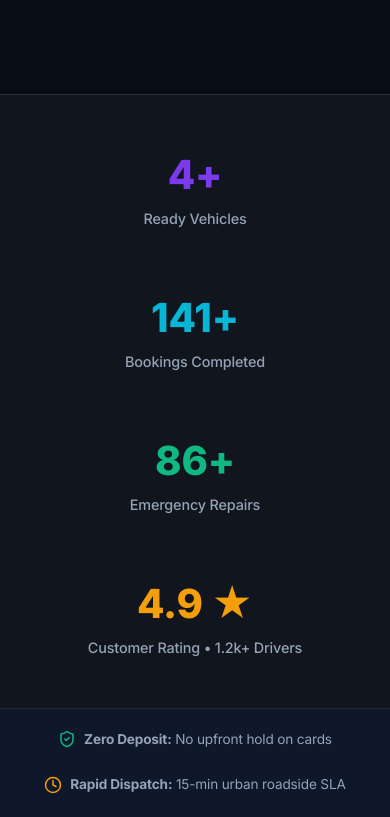
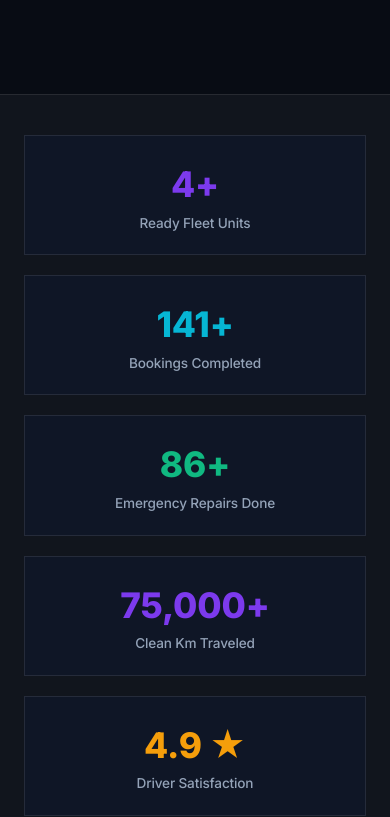
Before and after one commit to swarajchikhale/vehical_management_system, a React (Vite) app: page / in a window 390 px wide. Shown: the part 2087-2904 px from the top of the page. Built offline with nearby package versions, Linux system fonts and the light colour scheme; the HTML template or start-up script is replaced by a standard one.

Commit message:
Expand landing page performance KPI statistics with responsive cards layout

```diff
--- a/src/pages/Home.jsx
+++ b/src/pages/Home.jsx
@@ -110,31 +110,37 @@ export const Home = ({ setActiveTab, onBookVehicle }) => {
       </section>
 
       {/* Live Stats Counter */}
-      <section style={{ padding: '2rem 0', background: 'var(--bg-glass)', borderTop: '1px solid var(--border-color)', borderBottom: '1px solid var(--border-color)' }}>
-        <div className="container grid grid-cols-4">
-          <div style={{ textAlign: 'center', padding: '1rem' }}>
-            <div style={{ fontSize: '2.5rem', fontWeight: 800, fontFamily: 'var(--font-heading)', color: 'var(--accent-primary)' }}>
+      <section style={{ padding: '2.5rem 0', background: 'var(--bg-glass)', borderTop: '1px solid var(--border-color)', borderBottom: '1px solid var(--border-color)' }}>
+        <div className="container" style={{ display: 'grid', gridTemplateColumns: 'repeat(auto-fit, minmax(200px, 1fr))', gap: '1.25rem' }}>
+          <div style={{ textAlign: 'center', padding: '1.25rem 1rem', background: 'var(--bg-card)', borderRadius: 'var(--radius-sm)', border: '1px solid var(--border-color)' }}>
+            <div style={{ fontSize: '2.2rem', fontWeight: 800, fontFamily: 'var(--font-heading)', color: 'var(--accent-primary)' }}>
               {availableVehicles.length}+
             </div>
-            <div style={{ fontSize: '0.9rem', color: 'var(--text-muted)', fontWeight: 500 }}>Ready Vehicles</div>
+            <div style={{ fontSize: '0.85rem', color: 'var(--text-muted)', fontWeight: 500 }}>Ready Fleet Units</div>
           </div>
-          <div style={{ textAlign: 'center', padding: '1rem' }}>
-            <div style={{ fontSize: '2.5rem', fontWeight: 800, fontFamily: 'var(--font-heading)', color: 'var(--accent-cyan)' }}>
+          <div style={{ textAlign: 'center', padding: '1.25rem 1rem', background: 'var(--bg-card)', borderRadius: 'var(--radius-sm)', border: '1px solid var(--border-color)' }}>
+            <div style={{ fontSize: '2.2rem', fontWeight: 800, fontFamily: 'var(--font-heading)', color: 'var(--accent-cyan)' }}>
               {bookings.length + 140}+
             </div>
-            <div style={{ fontSize: '0.9rem', color: 'var(--text-muted)', fontWeight: 500 }}>Bookings Completed</div>
+            <div style={{ fontSize: '0.85rem', color: 'var(--text-muted)', fontWeight: 500 }}>Bookings Completed</div>
           </div>
-          <div style={{ textAlign: 'center', padding: '1rem' }}>
-            <div style={{ fontSize: '2.5rem', fontWeight: 800, fontFamily: 'var(--font-heading)', color: 'var(--accent-emerald)' }}>
+          <div style={{ textAlign: 'center', padding: '1.25rem 1rem', background: 'var(--bg-card)', borderRadius: 'var(--radius-sm)', border: '1px solid var(--border-color)' }}>
+            <div style={{ fontSize: '2.2rem', fontWeight: 800, fontFamily: 'var(--font-heading)', color: 'var(--accent-emerald)' }}>
               {services.length + 85}+
             </div>
-            <div style={{ fontSize: '0.9rem', color: 'var(--text-muted)', fontWeight: 500 }}>Emergency Repairs</div>
+            <div style={{ fontSize: '0.85rem', color: 'var(--text-muted)', fontWeight: 500 }}>Emergency Repairs Done</div>
           </div>
-          <div style={{ textAlign: 'center', padding: '1rem' }}>
-            <div style={{ fontSize: '2.5rem', fontWeight: 800, fontFamily: 'var(--font-heading)', color: 'var(--accent-amber)' }}>
+          <div style={{ textAlign: 'center', padding: '1.25rem 1rem', background: 'var(--bg-card)', borderRadius: 'var(--radius-sm)', border: '1px solid var(--border-color)' }}>
+            <div style={{ fontSize: '2.2rem', fontWeight: 800, fontFamily: 'var(--font-heading)', color: 'var(--accent-primary)' }}>
+              75,000+
+            </div>
+            <div style={{ fontSize: '0.85rem', color: 'var(--text-muted)', fontWeight: 500 }}>Clean Km Traveled</div>
+          </div>
+          <div style={{ textAlign: 'center', padding: '1.25rem 1rem', background: 'var(--bg-card)', borderRadius: 'var(--radius-sm)', border: '1px solid var(--border-color)' }}>
+            <div style={{ fontSize: '2.2rem', fontWeight: 800, fontFamily: 'var(--font-heading)', color: 'var(--accent-amber)' }}>
               4.9 ★
             </div>
-            <div style={{ fontSize: '0.9rem', color: 'var(--text-muted)', fontWeight: 500 }}>Customer Rating • 1.2k+ Drivers</div>
+            <div style={{ fontSize: '0.85rem', color: 'var(--text-muted)', fontWeight: 500 }}>Driver Satisfaction</div>
           </div>
         </div>
       </section>
```
